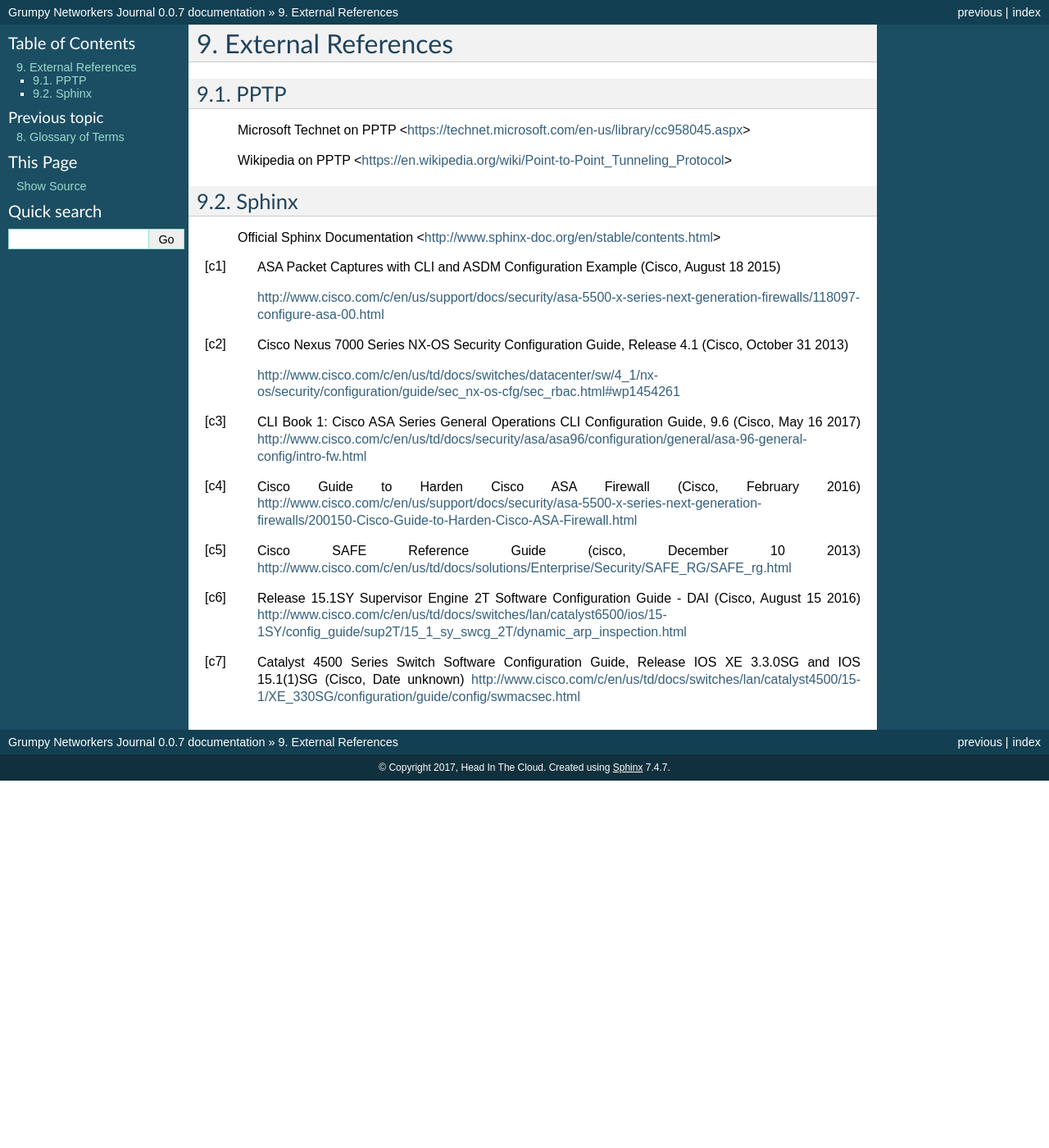
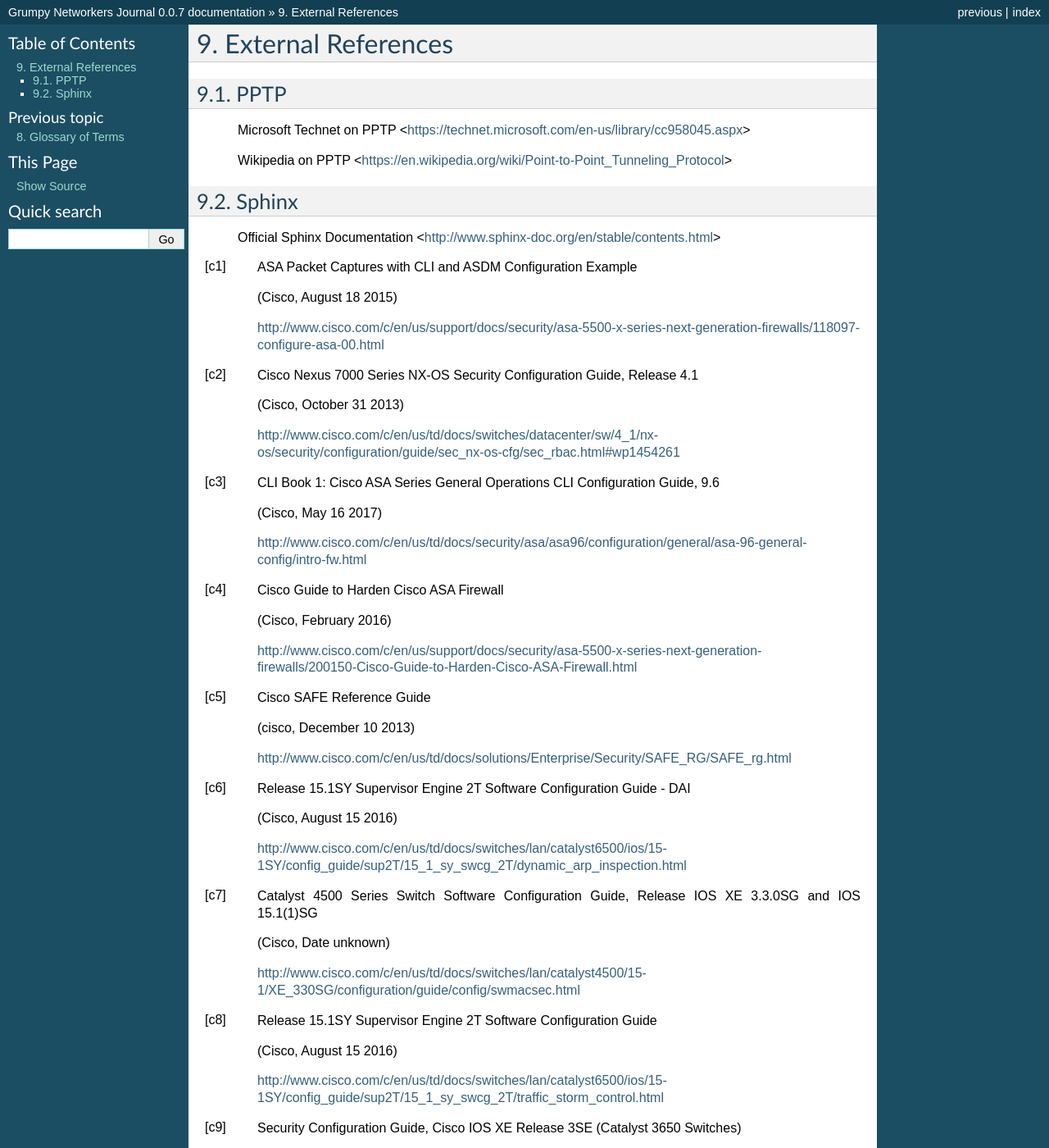
Before and after one commit to hdinthkld/gnj, a Sphinx documentation site: the page built from source/external_references.rst, in a window 1280 px wide and 1400 px high. Shown: the whole window at 82% size. Built offline with Sphinx 7.4.7, drawn with Linux system fonts in a browser that asks for light colours; pages that are not in the unit, such as notebooks, are missing from menus; some of the changed text lies outside the part shown.

Commit message:
Documented Cisco Storm Control and IP Source Guard

```diff
--- a/source/STUDY_NOTES/CISCO_SENSS/TOPICS.rst
+++ b/source/STUDY_NOTES/CISCO_SENSS/TOPICS.rst
@@ -36,7 +36,7 @@
 
   :ref:`1.2.b Describe dynamic ARP inspection <cisco_dai>`
 
-  1.2.c Describe storm control
+  :ref:`1.2.c Describe storm control <cisco_stormcontrol>`
 
   :ref:`1.2.d Configure port security <cisco_portsecurity>`
 
@@ -44,7 +44,7 @@
 
   :ref:`1.2.f Describe MACSec <cisco_macsec>`
 
-  1.2.g Configure IP source verification
+  :ref:`1.2.g Configure IP source verification <cisco_sourceguard>`
 
 1.3 Configure device hardening per best practices
 
--- a/source/external_references.rst
+++ b/source/external_references.rst
@@ -27,34 +27,60 @@
 .. |sphinx_docs_url| replace:: http://www.sphinx-doc.org/en/stable/contents.html
 
 .. [c1] ASA Packet Captures with CLI and ASDM Configuration Example
+
    (Cisco, August 18 2015)
 
    http://www.cisco.com/c/en/us/support/docs/security/asa-5500-x-series-next-generation-firewalls/118097-configure-asa-00.html
 
 .. [c2] Cisco Nexus 7000 Series NX-OS Security Configuration Guide, Release 4.1
+
    (Cisco, October 31 2013)
 
    http://www.cisco.com/c/en/us/td/docs/switches/datacenter/sw/4_1/nx-os/security/configuration/guide/sec_nx-os-cfg/sec_rbac.html#wp1454261
 
 .. [c3] CLI Book 1: Cisco ASA Series General Operations CLI Configuration Guide, 9.6
+
   (Cisco, May 16 2017)
+
   http://www.cisco.com/c/en/us/td/docs/security/asa/asa96/configuration/general/asa-96-general-config/intro-fw.html
 
 
 .. [c4] Cisco Guide to Harden Cisco ASA Firewall
+
   (Cisco, February 2016)
+
   http://www.cisco.com/c/en/us/support/docs/security/asa-5500-x-series-next-generation-firewalls/200150-Cisco-Guide-to-Harden-Cisco-ASA-Firewall.html
 
 .. [c5] Cisco SAFE Reference Guide
+
   (cisco, December 10 2013)
+
   http://www.cisco.com/c/en/us/td/docs/solutions/Enterprise/Security/SAFE_RG/SAFE_rg.html
 
 
 .. [c6] Release 15.1SY Supervisor Engine 2T Software Configuration Guide - DAI
+
    (Cisco, August 15 2016)
+
    http://www.cisco.com/c/en/us/td/docs/switches/lan/catalyst6500/ios/15-1SY/config_guide/sup2T/15_1_sy_swcg_2T/dynamic_arp_inspection.html
 
 
 .. [c7] Catalyst 4500 Series Switch Software Configuration Guide, Release IOS XE 3.3.0SG and IOS 15.1(1)SG
+
   (Cisco, Date unknown)
+
   http://www.cisco.com/c/en/us/td/docs/switches/lan/catalyst4500/15-1/XE_330SG/configuration/guide/config/swmacsec.html
+
+
+.. [c8] Release 15.1SY Supervisor Engine 2T Software Configuration Guide
+
+  (Cisco, August 15 2016)
+
+  http://www.cisco.com/c/en/us/td/docs/switches/lan/catalyst6500/ios/15-1SY/config_guide/sup2T/15_1_sy_swcg_2T/traffic_storm_control.html
+
+
+.. [c9] Security Configuration Guide, Cisco IOS XE Release 3SE (Catalyst 3650 Switches)
+
+   (Cisco, April 25 2017)
+
+   http://www.cisco.com/c/en/us/td/docs/switches/lan/catalyst3650/software/release/3se/security/configuration_guide/b_sec_3se_3650_cg/b_sec_3se_3650_cg_chapter_01101.html
```
Also changed, not shown: 3 other files.
